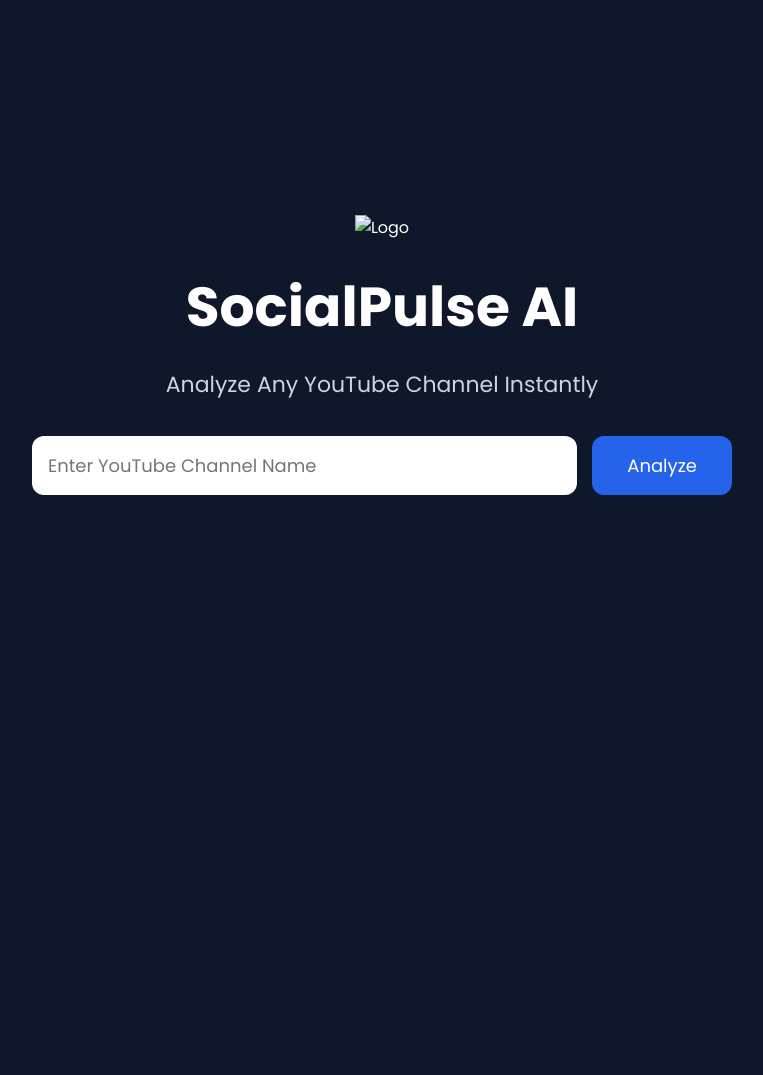
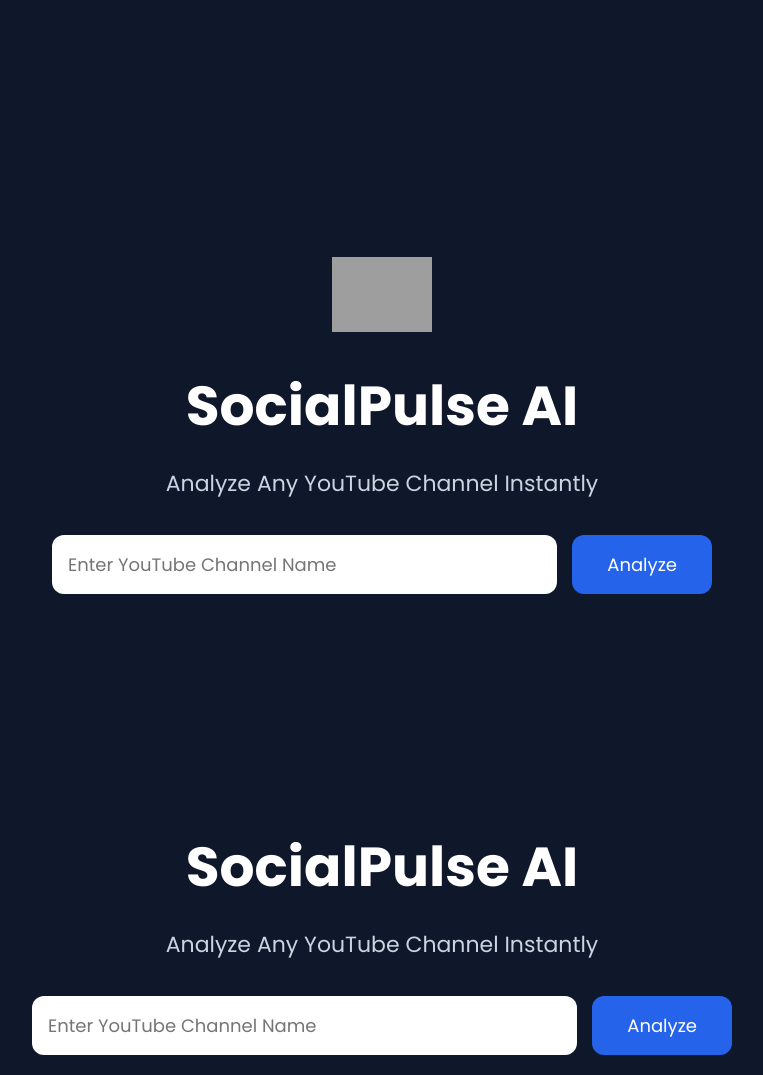
Before and after one commit to AnkitSaini491/SocialPulse-AI, a Flask app: page / in a window 1280 px wide. Shown: the part 45-1120 px from the top of the page, without its empty margins (258-1021 px from the left). Before the commit the page ends 540 px from the top, so only its background shows below. Run offline with Flask 3, Linux system fonts and the light colour scheme; grey boxes are pictures that could not be loaded.

Commit message:
Update index.html

```diff
--- a/templates/index.html
+++ b/templates/index.html
@@ -26,6 +26,41 @@
             <img class="logo"
                 src="{{ url_for('static', filename='logo.png') }}"
                 alt="Logo">
+            <body>
+
+<div class="container">
+
+    <div class="hero">
+
+        <!-- Logo yaha rakho -->
+        <img
+            class="logo"
+            src="https://cdn-icons-png.flaticon.com/512/2920/2920277.png"
+            alt="SocialPulse AI Logo">
+
+        <h1>SocialPulse AI</h1>
+
+        <p>Analyze Any YouTube Channel Instantly</p>
+
+        <form action="/analyze" method="POST">
+
+            <input
+                type="text"
+                name="channel"
+                placeholder="Enter YouTube Channel Name"
+                required>
+
+            <button type="submit">
+                Analyze
+            </button>
+
+        </form>
+
+    </div>
+
+</div>
+
+</body>
 
             <h1>SocialPulse AI</h1>
 
```
